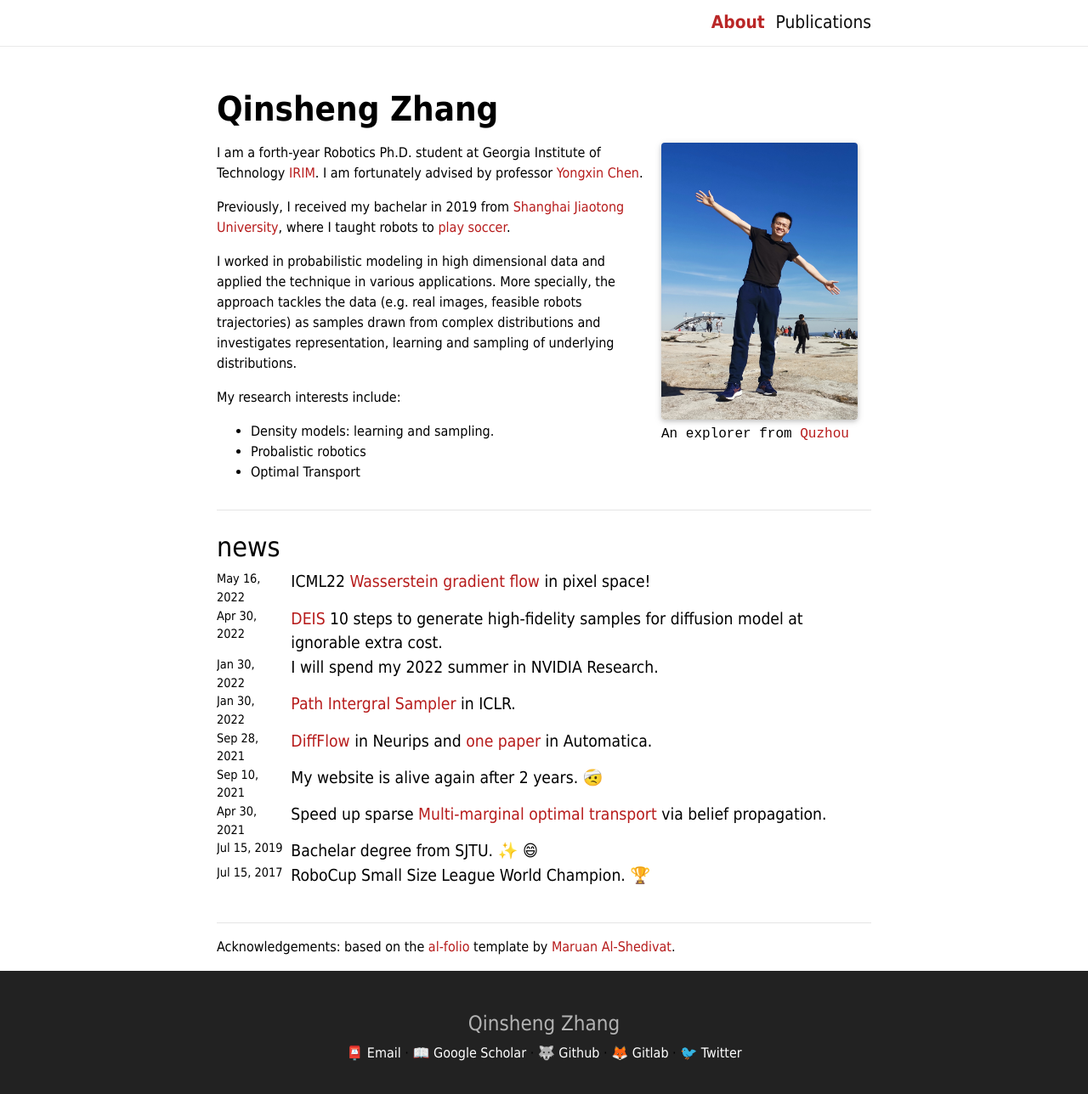
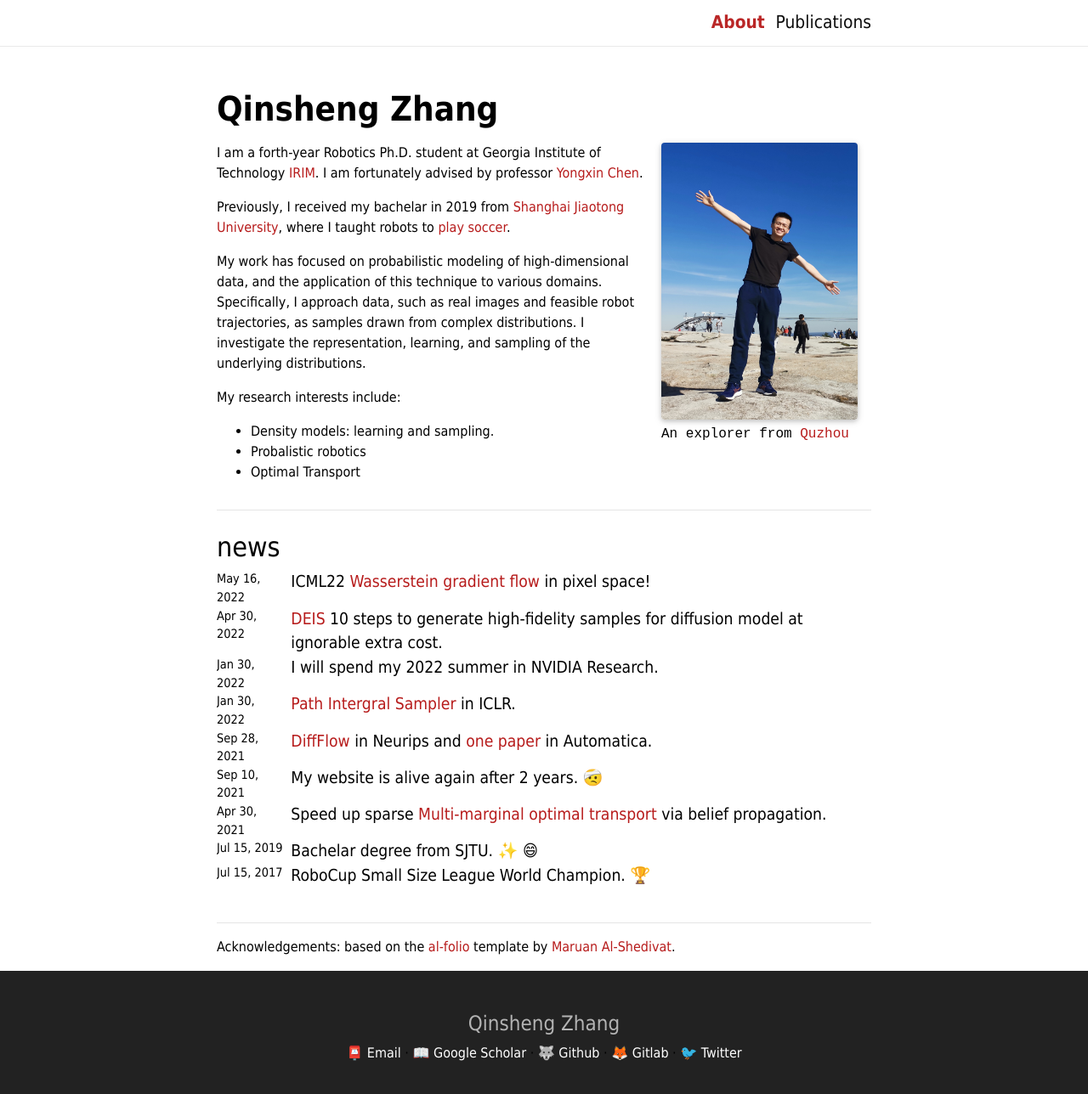
Before and after one commit to qsh-zh/qsh-zh.github.io, a Jekyll site: the page built from _pages/about.md, in a window 1280 px wide and 1300 px high. Shown: the top 1288 px of the window at 85% size. Built offline with Jekyll 4.4.1, drawn with Linux system fonts in a browser that asks for light colours; nearby versions of some CDN libraries; emoji names are drawn with the system emoji font; comment, search, counter and statistics services are not loaded; a style sheet for code colours, icons or effects is not loaded.

Commit message:
fix typo

```diff
--- a/_pages/about.md
+++ b/_pages/about.md
@@ -21,7 +21,8 @@
 Previously, I received my bachelar in 2019 from [Shanghai Jiaotong University](https://en.wikipedia.org/wiki/Shanghai_Jiao_Tong_University), where I taught robots to [play soccer](https://www.youtube.com/watch?v=5_8HpaHlzyE&t=18s).
 <!-- My teammates have a promising robotics [startup](https://www.seer-group.com/). -->
 
-I worked in probabilistic modeling in **high dimensional data** and applied the technique in various applications. More specially, the approach tackles the data (e.g. real images, feasible robots trajectories) as samples drawn from complex distributions and investigates **representation**, **learning** and **sampling** of underlying distributions.
+
+My work has focused on **probabilistic modeling of high-dimensional data**, and the application of this technique to various domains. Specifically, I approach data, such as real images and feasible robot trajectories, as samples drawn from complex distributions. I investigate the **representation**, **learning**, and **sampling** of the underlying distributions.
 
 My research interests include:
 - Density models: learning and sampling.
```
